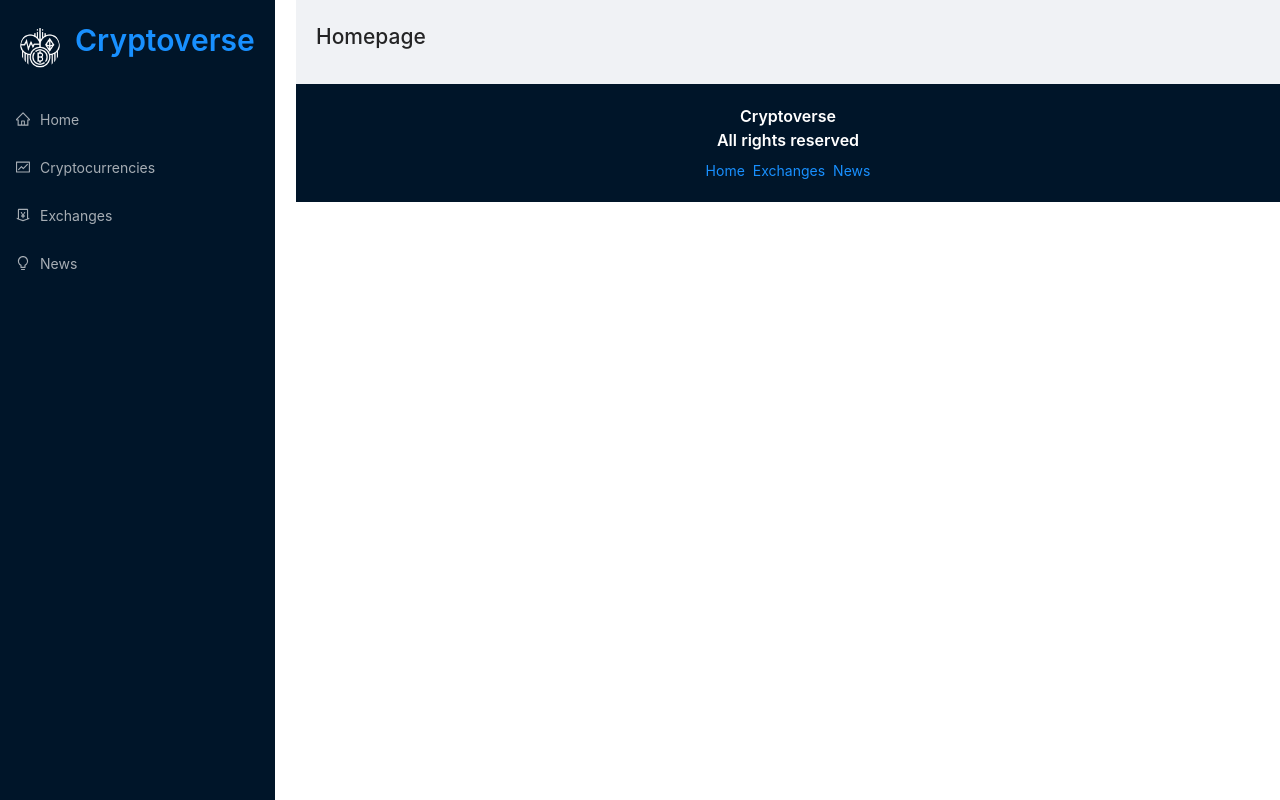
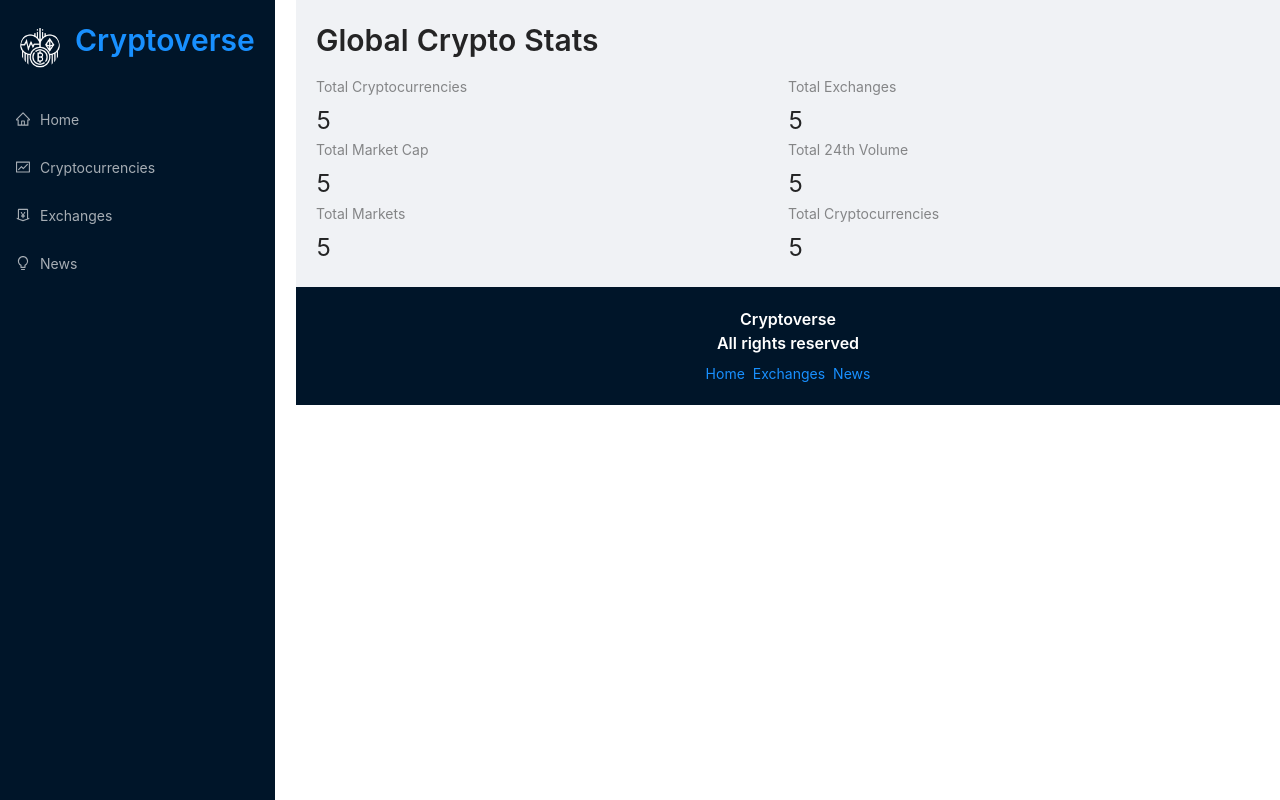
Before and after one commit to Paulg05/Cryptocurrency-App, a React (Create React App) app: page / in a window 1280 px wide. Built offline with nearby package versions, Linux system fonts and the light colour scheme.

Commit message:
implemented initial setup of redux and reducerPath for APis

```diff
--- /dev/null
+++ b/src/app/store.js
@@ -0,0 +1,6 @@
+import { configureStore } from "@reduxjs/toolkit";
+import { cryptoApi } from "../services/cryptoApi";
+
+export default configureStore({
+  reducer: { [cryptoApi.reducerPath]: cryptoApi.reducer },
+});
--- a/src/components/Homepage.jsx
+++ b/src/components/Homepage.jsx
@@ -1,11 +1,39 @@
-import React from 'react'
+import React from "react";
+import millify from "millify";
+import { Typography, Row, Col, Statistic } from "antd";
+import { Link } from "react-router-dom";
+
+const { Title } = Typography;
 
 const Homepage = () => {
   return (
-    <div>
-      <h1>Homepage</h1>
-    </div>
-  )
-}
+    <>
+      <Title level={2} className="heading">
+        {" "}
+        Global Crypto Stats
+      </Title>
+      <Row>
+        <Col span={12}>
+          <Statistic title="Total Cryptocurrencies" value="5"></Statistic>
+        </Col>
+        <Col span={12}>
+          <Statistic title="Total Exchanges" value="5"></Statistic>
+        </Col>
+        <Col span={12}>
+          <Statistic title="Total Market Cap" value="5"></Statistic>
+        </Col>
+        <Col span={12}>
+          <Statistic title="Total 24th Volume" value="5"></Statistic>
+        </Col>
+        <Col span={12}>
+          <Statistic title="Total Markets" value="5"></Statistic>
+        </Col>
+        <Col span={12}>
+          <Statistic title="Total Cryptocurrencies" value="5"></Statistic>
+        </Col>
+      </Row>
+    </>
+  );
+};
 
-export default Homepage
+export default Homepage;
--- a/src/index.js
+++ b/src/index.js
@@ -1,13 +1,17 @@
 import React from "react";
 import ReactDOM from "react-dom";
 import { BrowserRouter as Router } from "react-router-dom";
+import { Provider } from "react-redux";
 
 import App from "./App";
-import "antd/dist/antd.css"
+import store from "./app/store";
+import "antd/dist/antd.css";
 
 ReactDOM.render(
   <Router>
-    <App />
+    <Provider store={store}>
+      <App />
+    </Provider>
   </Router>,
   document.getElementById("root")
 );
--- /dev/null
+++ b/src/services/cryptoApi.js
@@ -0,0 +1,19 @@
+import { createApi, fetchBaseQuery } from "@reduxjs/toolkit/query";
+
+const cryptoApiHeaders = {
+  "x-rapidapi-host": "coinranking1.p.rapidapi.com",
+  "x-rapidapi-key": "cbd49c280amsh357e0f10bd1fed8p1c7abajsnb602d80b00a7",
+};
+
+const baseUrl = "https://coinranking1.p.rapidapi.com";
+const createRequest = (url) => ({ url, headers: cryptoApiHeaders });
+
+export const cryptoApi = createApi({
+  reducerPath: "cryptoApi",
+  baseQuery: fetchBaseQuery({ baseUrl }),
+  endpoints: (builder) => ({
+    getCryptos: builder.query({
+      query: () => createRequest('/exchanges'),
+    }),
+  }),
+});
```
